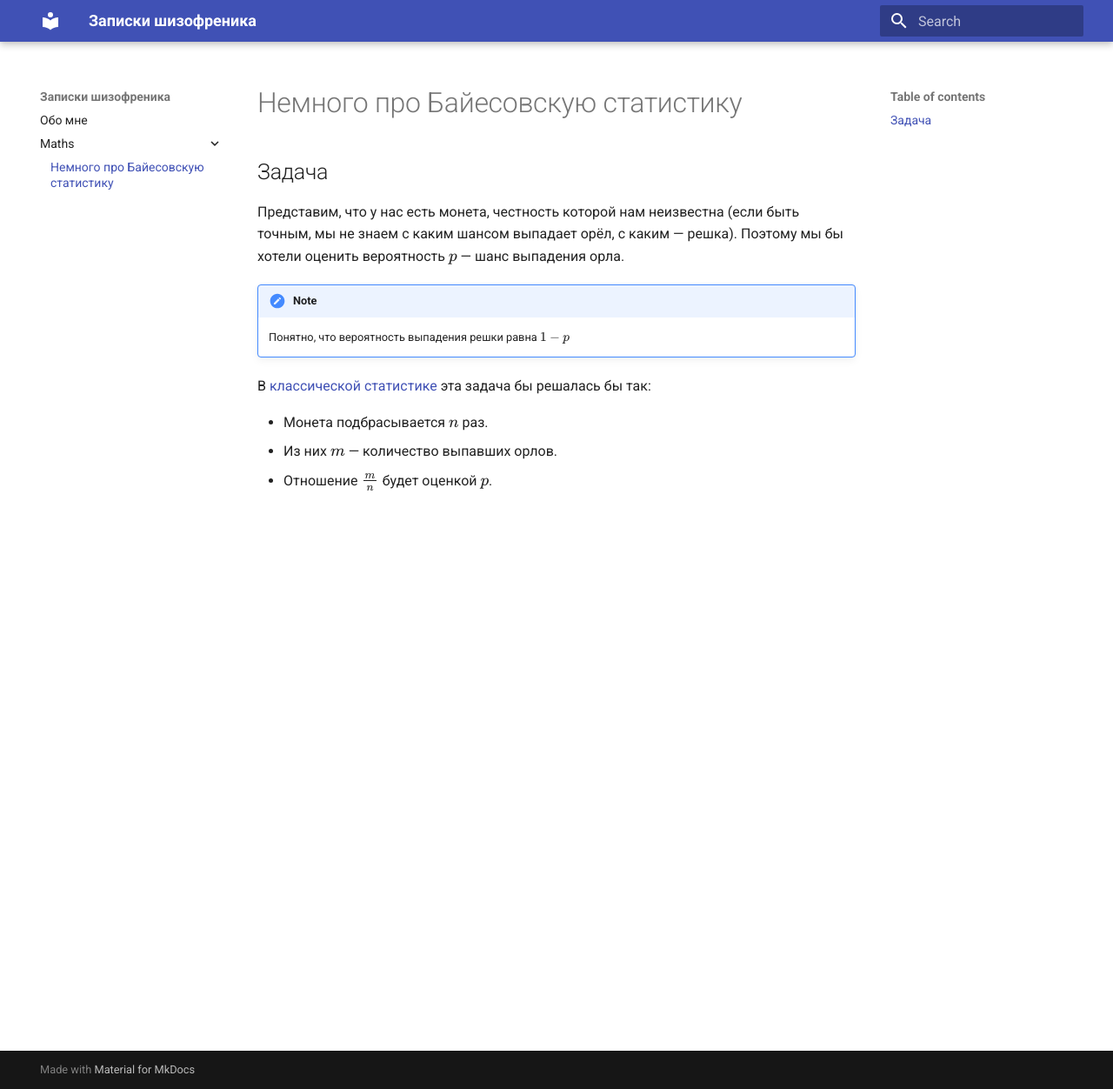
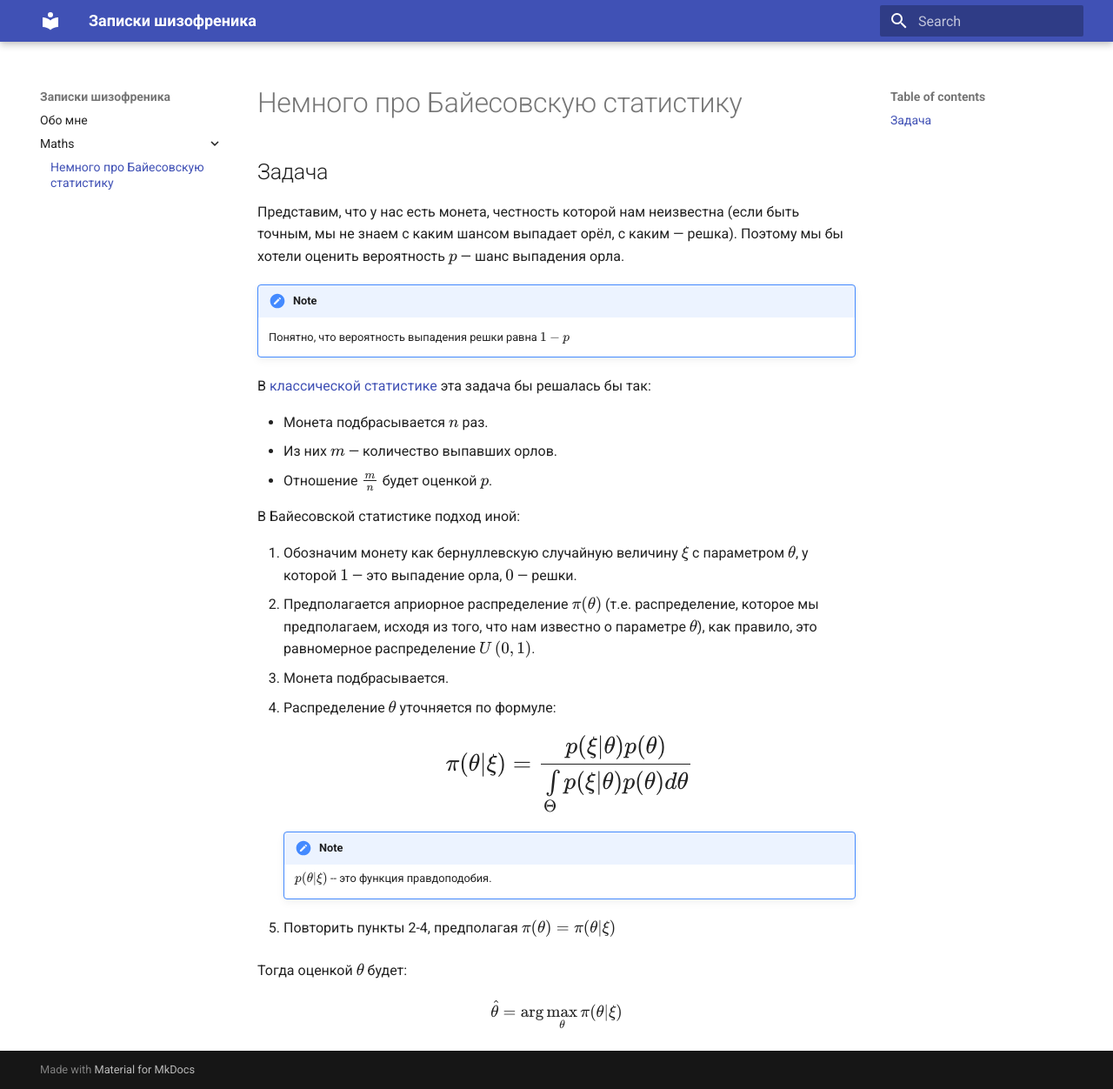
Before and after one commit to rustbas/blog, an MkDocs documentation site: the page built from docs/Maths/baes.md, in a window 1280 px wide and 1252 px high. Shown: the whole window at 87% size. Built offline with MkDocs 1.6.1 and Material for MkDocs 9.7.7, drawn with Linux system fonts in a browser that asks for light colours.

Commit message:
theta estimating

```diff
--- a/docs/Maths/baes.md
+++ b/docs/Maths/baes.md
@@ -16,3 +16,27 @@
 - Монета подбрасывается $n$ раз.
 - Из них $m$ — количество выпавших орлов.
 - Отношение $\frac{m}{n}$ будет оценкой $p$.
+
+В Байесовской статистике подход иной:
+
+1. Обозначим монету как бернуллевскую случайную величину $\xi$ с параметром $\theta$, у
+   которой $1$ — это выпадение орла, $0$ — решки.
+2. Предполагается априорное распределение $\pi(\theta)$ (т.е. распределение, которое мы
+   предполагаем, исходя из того, что нам известно о параметре $\theta$), как правило,
+   это равномерное распределение $U \left(0,1\right)$.
+3. Монета подбрасывается.
+4. Распределение $\theta$ уточняется по формуле:
+    $$\Large
+    \pi(\theta | \xi) = \frac{p(\xi|\theta)p(\theta)}
+    {\int\limits_{\Theta}p(\xi|\theta)p(\theta)d\theta}
+    $$
+
+    !!! Note
+        $p(\theta|\xi)$ -- это функция правдоподобия.
+
+5. Повторить пункты 2-4, предполагая $\pi(\theta) = \pi(\theta|\xi)$
+
+Тогда оценкой $\theta$ будет:
+$$
+\hat \theta = \arg \max_\theta \pi ( \theta | \xi )
+$$
```
